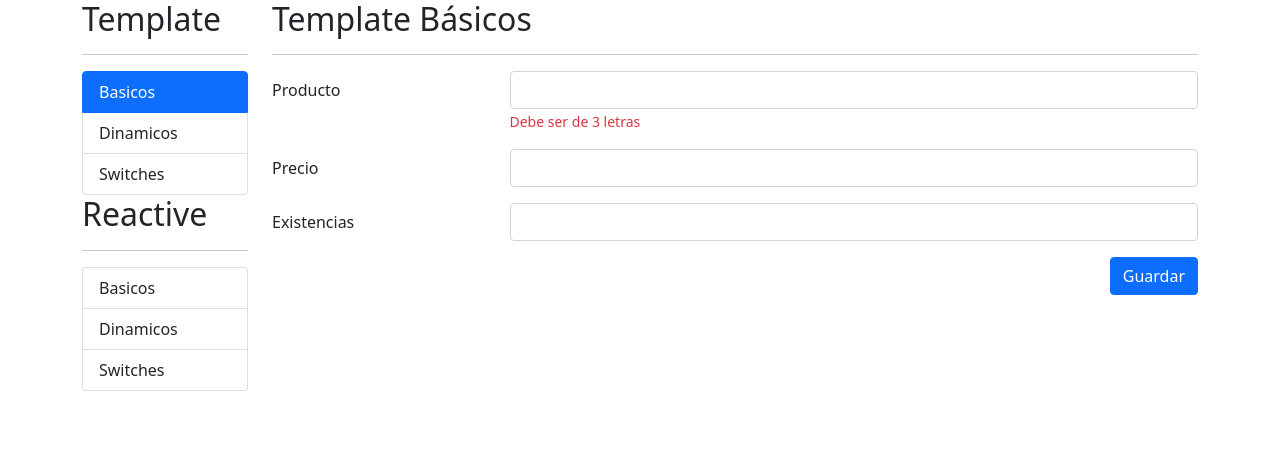
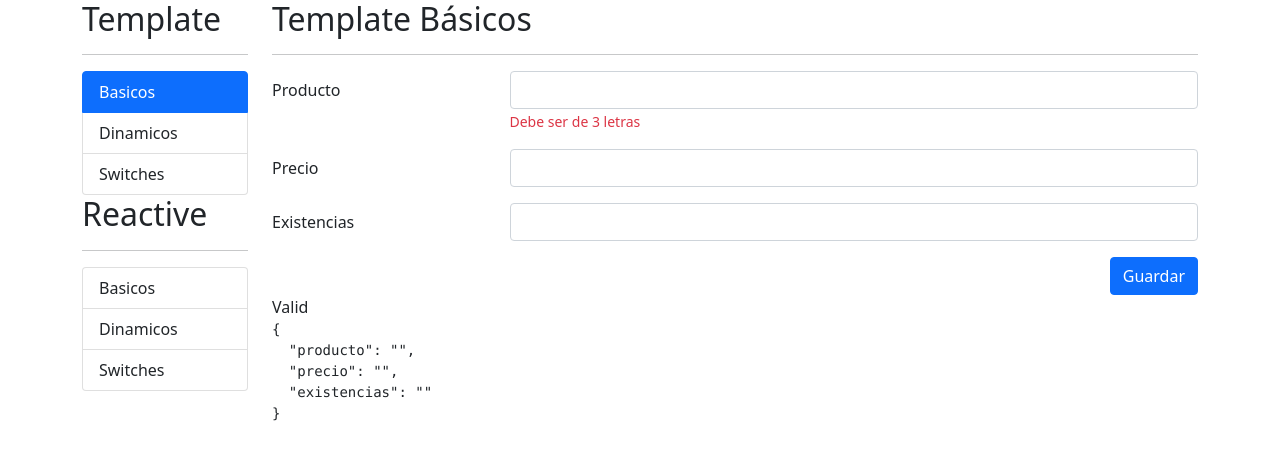
Before and after one commit to EnocPAguirre/FormulariosTemplate, an Angular app: page /template/basicos in a window 1280 px wide. Shown: the top 460 px of the page. Built offline with nearby package versions, Linux system fonts and the light colour scheme.

Commit message:
FormsModule

```diff
--- a/src/app/template/basicos/basicos.component.html
+++ b/src/app/template/basicos/basicos.component.html
@@ -2,24 +2,24 @@
 <hr />
 <div class="row">
   <div class="col">
-    <form action="">
+    <form action="" (ngSubmit)="guardar(miFormulario)" #miFormulario="ngForm">
       <div class="mb-3 row">
         <label class="col-sm-3 col-form-label">Producto</label>
         <div class="col-sm-9">
-          <input type="text" class="form-control" />
+          <input type="text" ngModel name="producto" class="form-control" />
           <span class="form-text text-danger">Debe ser de 3 letras</span>
         </div>
       </div>
       <div class="mb-3 row">
         <label class="col-sm-3 col-form-label">Precio</label>
         <div class="col-sm-9">
-          <input type="number" class="form-control" />
+          <input type="number" ngModel name="precio" class="form-control" />
         </div>
       </div>
       <div class="mb-3 row">
         <label class="col-sm-3 col-form-label">Existencias</label>
         <div class="col-sm-9">
-          <input type="number" class="form-control" />
+          <input type="number" ngModel name="existencias" class="form-control" />
         </div>
       </div>
       <div class="row">
@@ -32,3 +32,12 @@
     </form>
   </div>
 </div>
+
+<div class="row">
+  <div class="row">
+    <span>Valid</span>
+    <pre>{{miFormulario.value | json}}
+    </pre>
+  </div>
+
+</div>
--- a/src/app/template/basicos/basicos.component.ts
+++ b/src/app/template/basicos/basicos.component.ts
@@ -1,4 +1,5 @@
 import { Component, OnInit } from '@angular/core';
+import { NgForm } from '@angular/forms';
 
 @Component({
   selector: 'app-basicos',
@@ -8,6 +9,10 @@ import { Component, OnInit } from '@angular/core';
 })
 export class BasicosComponent implements OnInit {
 
+  guardar(miFormulario: NgForm){
+    miFormulario.value
+  }
+
   constructor() { }
 
   ngOnInit(): void {
--- a/src/app/template/template.module.ts
+++ b/src/app/template/template.module.ts
@@ -5,6 +5,7 @@ import { TemplateRoutingModule } from './template-routing.module';
 import { BasicosComponent } from './basicos/basicos.component';
 import { DinamicosComponent } from './dinamicos/dinamicos.component';
 import { SwitchesComponent } from './switches/switches.component';
+import { FormsModule } from '@angular/forms';
 
 
 @NgModule({
@@ -15,6 +16,7 @@ import { SwitchesComponent } from './switches/switches.component';
   ],
   imports: [
     CommonModule,
+    FormsModule,
     TemplateRoutingModule
   ],
 
```
